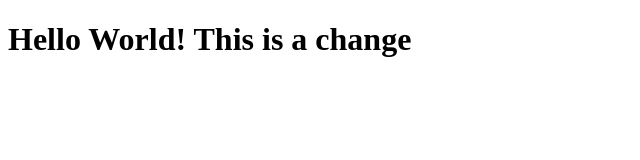
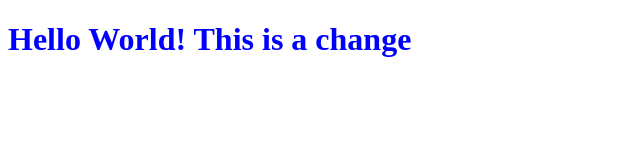
Before and after one commit to mchlzj/git_practice, a plain HTML site: page index.html in a window 1280 px wide. Shown: the whole page, without its empty margins (0-640 px from the left). Drawn offline with Linux system fonts and the light colour scheme.

Commit message:
third commit

```diff
--- a/index.html
+++ b/index.html
@@ -4,6 +4,7 @@
     <meta charset="UTF-8">
     <meta name="viewport" content="width=<device-width>, initial-scale=1.0">
     <title>Document</title>
+    <link href="style.css" rel="stylesheet">
 </head>
 <body>
     <h1>Hello World! This is a change</h1>
--- /dev/null
+++ b/style.css
@@ -0,0 +1,3 @@
+h1 {
+  color: blue;
+}
```
